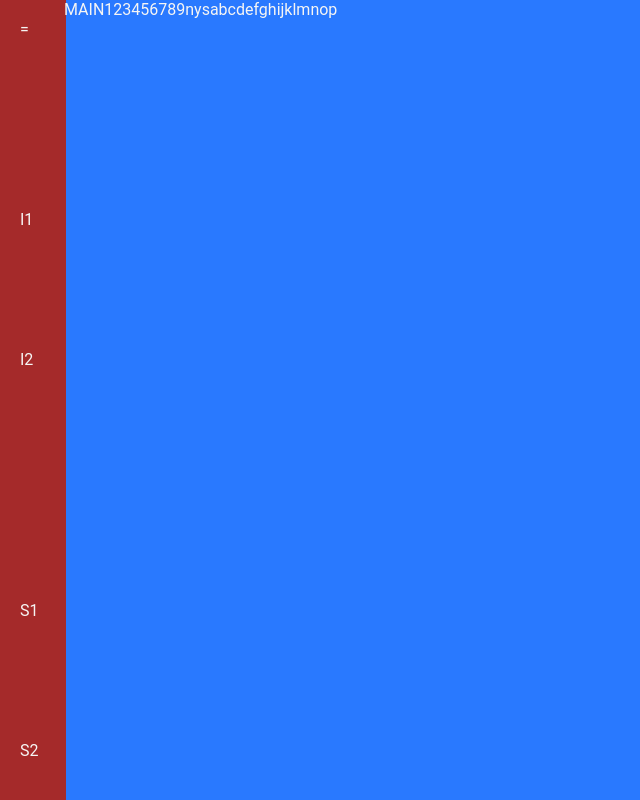
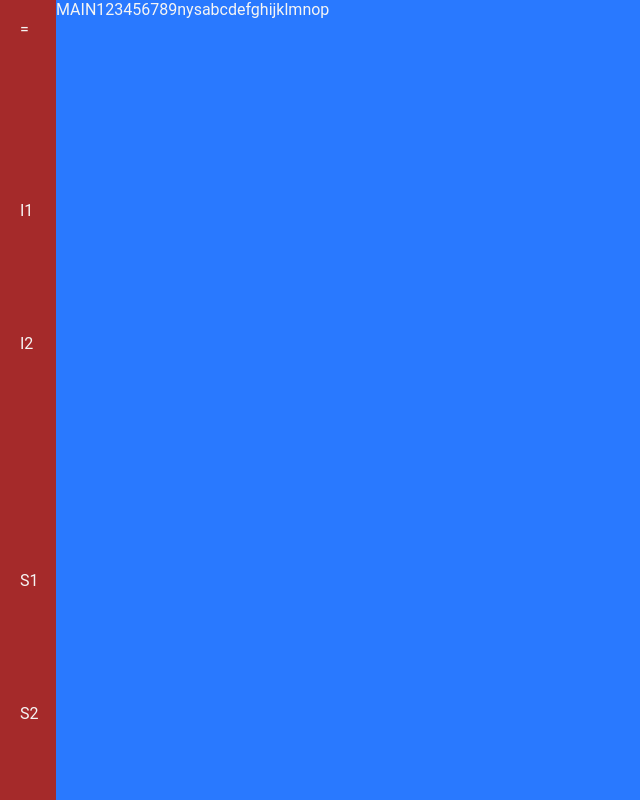
Before and after one commit to NevilleAntony98/Excel-2020, a React (Create React App) app: page / in a window 1280 px wide. Shown: the whole page, without its empty margins (0-640 px from the left). Built offline with nearby package versions, Linux system fonts and the light colour scheme.

Commit message:
fix navbar styling and move navbar components to navbar directory

```diff
--- a/src/App.js
+++ b/src/App.js
@@ -2,8 +2,6 @@ import React from "react";
 // import {Switch, Route} from 'react-router-dom';
 
 import Navbar from "./components/Navbar";
-
-import useWindowDimensions from "./hooks/useWindowDimensions";
 
 import "./App.scss";
 
@@ -11,15 +9,7 @@ const App = () => {
   return (
     <div className="app-container">
       <Navbar />
-      <div
-        style={{
-          position: "fixed",
-          top: "0",
-          left: useWindowDimensions().width < 800 ? "0" : "5%",
-        }}
-      >
-        MAIN123456789nysabcdefghijklmnop
-      </div>
+      <div>MAIN123456789nysabcdefghijklmnop</div>
       {/* <Switch>
                   <Route path="/home" component={Home} />
                   <Route path="/competitions" component={Competitions} />
--- a/src/App.scss
+++ b/src/App.scss
@@ -1,6 +1,6 @@
 .app-container {
   display: flex;
   flex-direction: row;
-  height: 100%;
+  height: 100vh;
   width: 100%;
 }
--- a/src/components/Bottombar.css
+++ b/src/components/Navbar/Bottombar.css
@@ -3,7 +3,8 @@
   flex-direction: row;
   justify-content: space-between;
   height: 2%;
-  width: 100vw;
+  width: -webkit-fill-available;
+  width: -moz-available;
   padding: 20px;
   background-color: brown;
   position: fixed;
--- a/src/components/SmallSidebar.css
+++ b/src/components/Navbar/SmallSidebar.css
@@ -2,13 +2,9 @@
   display: flex;
   flex-direction: column;
   justify-content: space-between;
-  height: 100%;
-  width: 2%;
+  width: 16px;
   padding: 20px;
   background-color: brown;
-  position: fixed;
-  top: 0;
-  left: 0;
 }
 .smallSidebar-startContainer {
   display: flex;
--- a/src/components/Navbar.js
+++ b/src/components/Navbar/index.js
@@ -2,19 +2,20 @@ import React, { useState } from "react";
 
 import Sidebar from "./Sidebar";
 import SmallSidebar from "./SmallSidebar";
-import Bottombar from './Bottombar';
+import Bottombar from "./Bottombar";
 
-import useWindowDimensions from '../hooks/useWindowDimensions';
+import useWindowDimensions from "../../hooks/useWindowDimensions";
 
 const Navbar = () => {
   const [isSidebarOpen, setIsSidebarOpen] = useState(false);
 
   return useWindowDimensions().width < 800 ? (
     <Bottombar />
-  ) : isSidebarOpen ? (
-    <Sidebar setIsSidebarOpen={setIsSidebarOpen} />
   ) : (
-    <SmallSidebar setIsSidebarOpen={setIsSidebarOpen} />
+    <>
+      {isSidebarOpen && <Sidebar setIsSidebarOpen={setIsSidebarOpen} />}
+      <SmallSidebar setIsSidebarOpen={setIsSidebarOpen} />
+    </>
   );
 };
 
```
Also changed, not shown: src/components/Navbar/Bottombar.js (renamed from src/components/Bottombar.js), src/components/Navbar/Sidebar.css (renamed from src/components/Sidebar.css), src/components/Navbar/Sidebar.js (renamed from src/components/Sidebar.js), src/components/Navbar/SmallSidebar.js (renamed from src/components/SmallSidebar.js).
